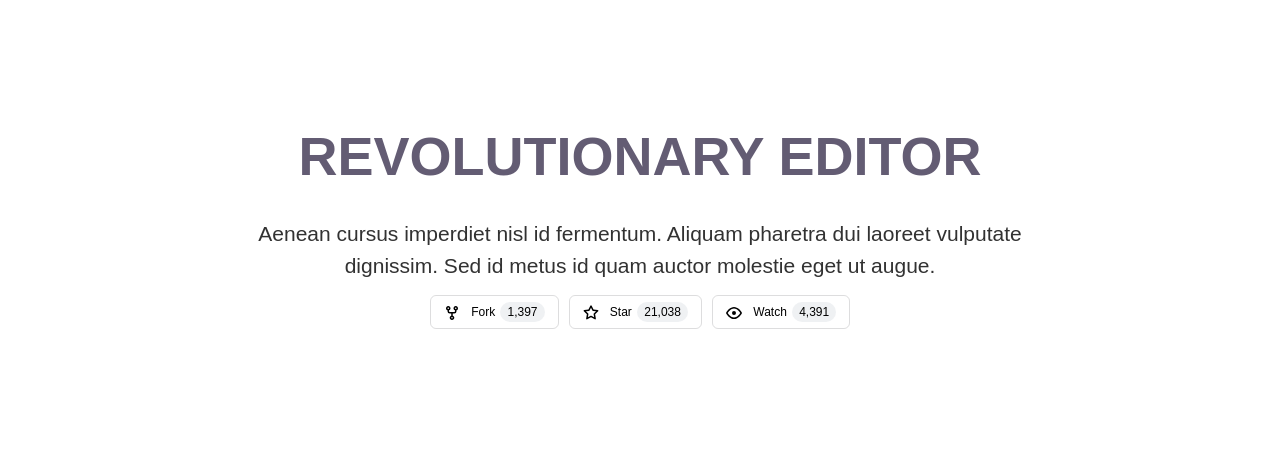
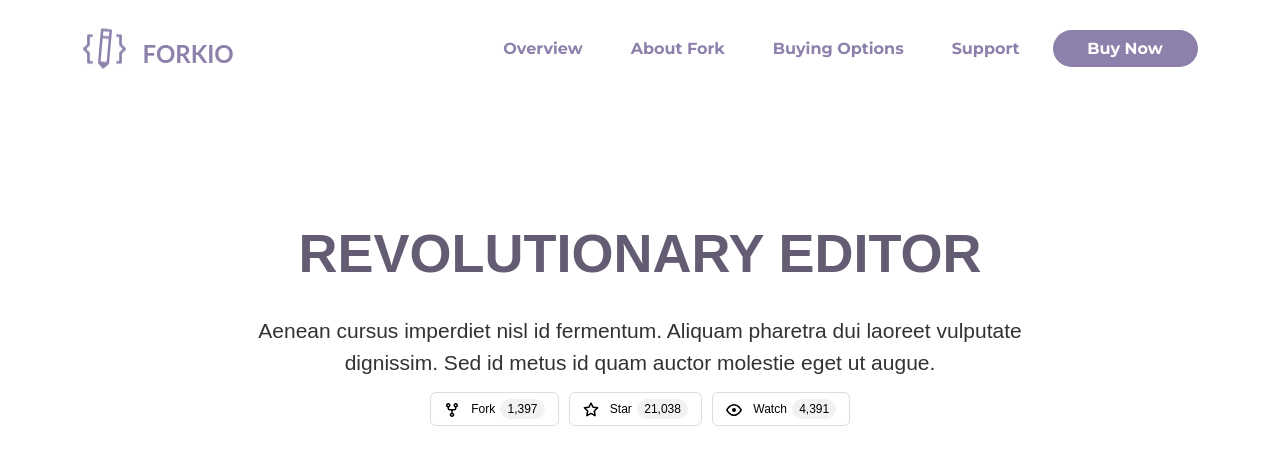
Before and after one commit to d1nosaurrr/step-project-forkio, a website: page index.html in a window 1280 px wide. Drawn offline with nearby package versions, Linux system fonts and the light colour scheme; files that its build step writes are made by us from their sources; files whose address does not match are found by name.

Commit message:
add component - navbar 1200px

```diff
--- a/gulpfile.js
+++ b/gulpfile.js
@@ -67,3 +67,4 @@ const watcher = (cb) => {
 
 exports.dev = parallel(serv, watcher, series(styles, js, img));
 exports.build = series(cleanDist, styles, js, img);
+exports.styles = styles;
--- a/index.html
+++ b/index.html
@@ -30,7 +30,28 @@
     <title>Forkio</title>
 </head>
 <body>
-<header class="page__header header"></header>
+<header class="page__header header">
+    <nav class="page__navbar navbar">
+        <div class="container">
+            <a href="#" class="navbar_logo logo"><img class="logo__img" src="./dist/img/navbar/logo.png" alt="logo image"><img class="logo__img--hover" src="./dist/img/navbar/logo-hover.png" alt="logo image"><span class="logo__text">Forkio</span></a>
+            <ul class="navbar__menu menu">
+                <li class="menu__item">
+                    <a href="#" class="menu__link">Overview</a>
+                </li>
+                <li class="menu__item">
+                    <a href="#" class="menu__link">About Fork</a>
+                </li>
+                <li class="menu__item">
+                    <a href="#" class="menu__link">Buying Options</a>
+                </li>
+                <li class="menu__item">
+                    <a href="#" class="menu__link">Support</a>
+                </li>
+            </ul>
+            <a href="#" class="navbar__button">Buy Now</a>
+        </div>
+    </nav>
+</header>
 <main class="page__main main">
     <section class="main__present-text present-text">
         <div class="container">
--- /dev/null
+++ b/src/scss/_utils.scss
@@ -0,0 +1,4 @@
+%reset-link-style {
+  text-decoration: none;
+  color: inherit;
+}
--- a/src/scss/_vars.scss
+++ b/src/scss/_vars.scss
@@ -1,6 +1,11 @@
 // **** general vars **** //
 $-color-white-: #FFFFFF;
 $-color-black-: #000000;
+$-color-purple-accent-: #8D81AC;
+
+
+// **** navbar section vars **** //
+$-navbar-accent-color-: $-color-purple-accent-;
 
 // **** present section vars **** //
 $-present-title-color-: #635C73;
@@ -22,5 +27,5 @@ $-pricing-item-color-: rgba(255, 255, 255, 0.11);
 $-pricing-item-popular-title-color-: rgba(0, 0, 0, 0.06);
 $-pricing-item-popular-color-: rgba(70, 48, 72, 0.84);
 
-$-pricing-description-delimiter-color-: #8D81AC;
+$-pricing-description-delimiter-color-: $-color-purple-accent-;
 $-pricing-link-color-: rgba(255, 255, 255, 0.15);
--- /dev/null
+++ b/src/scss/components/_navbar.scss
@@ -0,0 +1,91 @@
+.navbar {
+  & .container {
+    display: flex;
+    align-items: center;
+    justify-content: space-between;
+  }
+}
+
+
+.logo {
+  @extend %reset-link-style;
+
+  display: flex;
+  align-items: center;
+
+  &__img {
+    width: 43px;
+    height: 41px;
+    display: block;
+  }
+
+  &__img--hover {
+    width: 43px;
+    height: 41px;
+    display: none;
+  }
+
+  &__text {
+    @include font-params(700, 24px, 100%, $-navbar-accent-color-, center, uppercase);
+    font-family: Lato, sans-serif;
+    padding-top: 10px;
+    margin-left: 17px;
+  }
+
+  &:hover {
+    & .logo__text {
+      color: $-color-white-;
+    }
+
+    & .logo__img {
+      display: none;
+    }
+
+    & .logo__img--hover {
+      display: block;
+    }
+  }
+}
+
+.navbar__menu {
+  margin-left: auto;
+}
+
+.menu {
+  display: flex;
+
+  &__item {
+    @include font-params(700, 16px, 100%, $-navbar-accent-color-, center, capitalize);
+    font-family: Montserrat, sans-serif;
+    padding: 41px 24px 40px 24px;
+
+    &:hover{
+      color: $-color-white-;
+    }
+  }
+
+  &__link {
+    @extend %reset-link-style;
+    height: 100%;
+  }
+}
+
+.navbar__button {
+  margin-left: 9px;
+
+  @extend %reset-link-style;
+  @include font-params(700, 16px, 100%, $-color-white-, center, capitalize);
+  font-family: Montserrat, sans-serif;
+  background-color: $-navbar-accent-color-;
+  display: block;
+  width: 145px;
+  height: 37px;
+  border-radius: 40px;
+  box-sizing: border-box;
+  padding: 11px;
+
+  &:hover {
+    color: $-navbar-accent-color-;
+    background-color: $-color-white-;
+  }
+}
--- a/src/scss/style.scss
+++ b/src/scss/style.scss
@@ -2,5 +2,7 @@
 @import "normilize";
 @import "vars";
 @import "mixins";
+@import "utils";
 @import "general";
 @import "present-text";
+@import "components/navbar";
```
Also changed, not shown: src/img/navbar/logo-hover.png (added), src/img/navbar/logo.png (added), 1 other file. Lines whose indentation alone changed are shown as unchanged.
